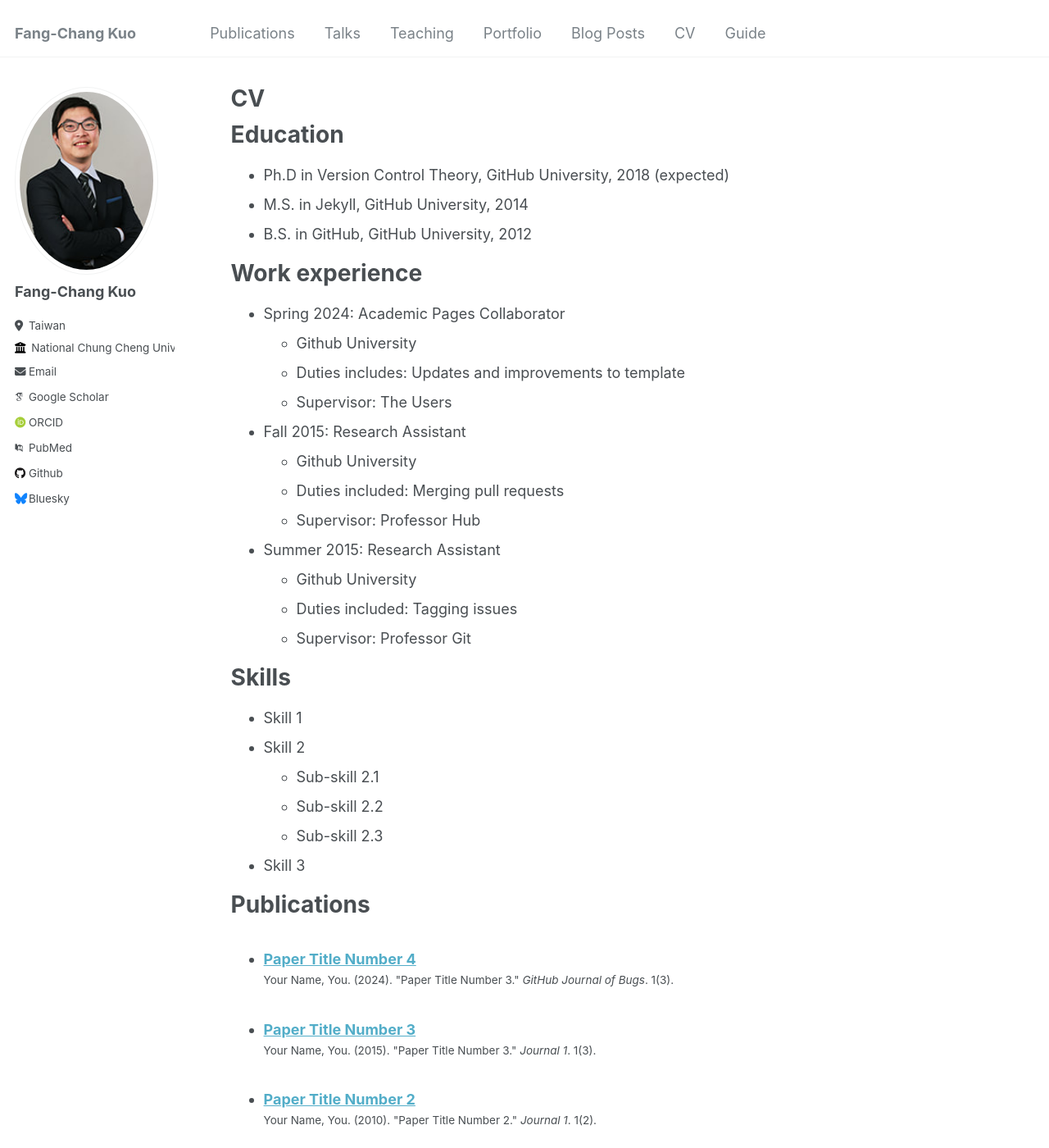
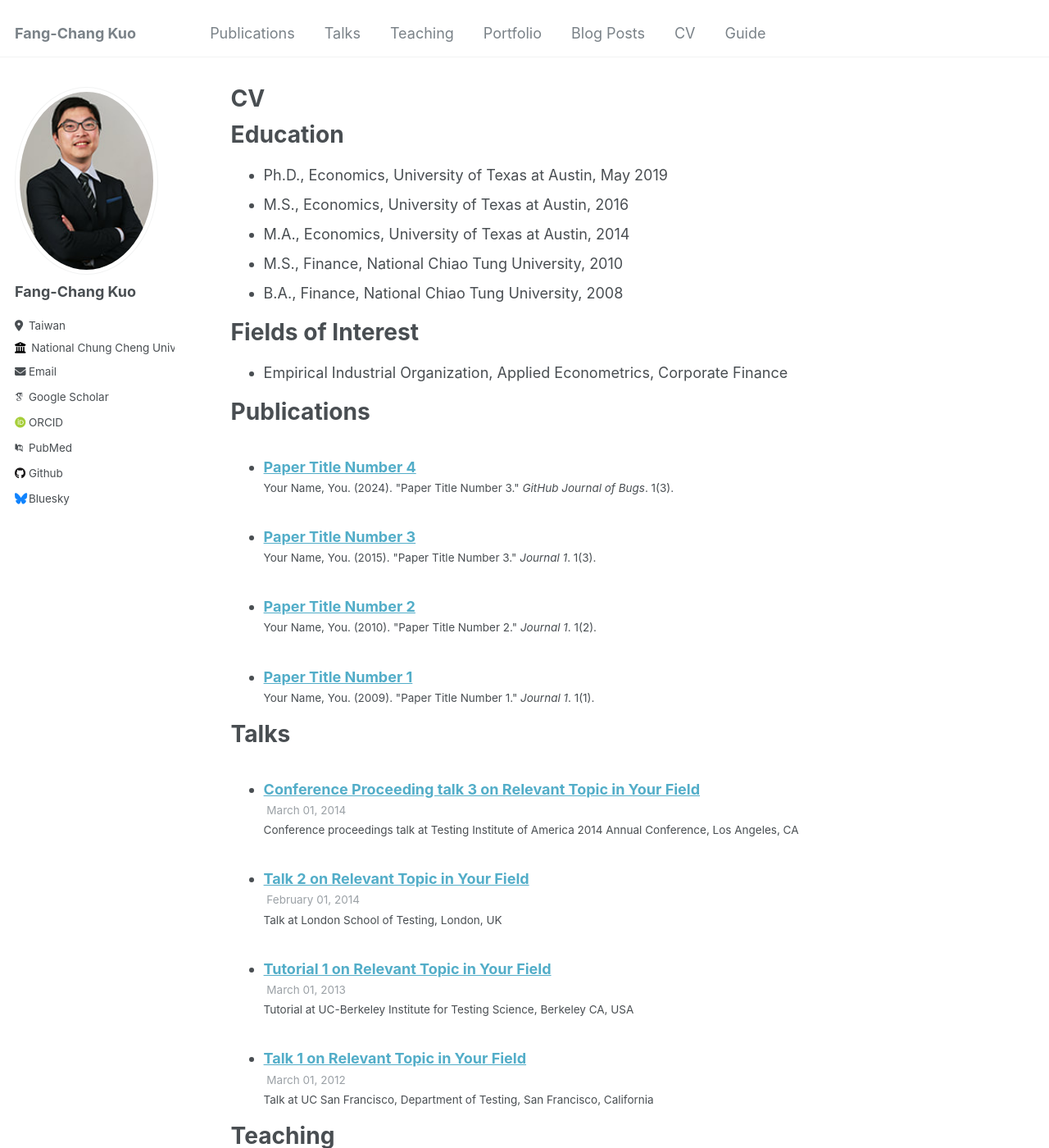
Before and after one commit to fangchangkuo/fangchangkuo.github.io, a Jekyll site: the page built from _pages/cv.md, in a window 1280 px wide and 1400 px high. Shown: the whole window at 82% size. Built offline with Jekyll 4.4.1, drawn with Linux system fonts in a browser that asks for light colours; some web fonts are replaced.

Commit message:
Update cv.md

```diff
--- a/_pages/cv.md
+++ b/_pages/cv.md
@@ -11,35 +11,16 @@ redirect_from:
 
 Education
 ======
-* Ph.D in Version Control Theory, GitHub University, 2018 (expected)
-* M.S. in Jekyll, GitHub University, 2014
-* B.S. in GitHub, GitHub University, 2012
+* Ph.D., Economics, University of Texas at Austin, May 2019
+* M.S., Economics, University of Texas at Austin, 2016
+* M.A., Economics, University of Texas at Austin, 2014
+* M.S., Finance, National Chiao Tung University, 2010
+* B.A., Finance, National Chiao Tung University, 2008
 
-Work experience
+Fields of Interest
 ======
-* Spring 2024: Academic Pages Collaborator
-  * Github University
-  * Duties includes: Updates and improvements to template
-  * Supervisor: The Users
+* Empirical Industrial Organization, Applied Econometrics, Corporate Finance
 
-* Fall 2015: Research Assistant
-  * Github University
-  * Duties included: Merging pull requests
-  * Supervisor: Professor Hub
-
-* Summer 2015: Research Assistant
-  * Github University
-  * Duties included: Tagging issues
-  * Supervisor: Professor Git
-
-Skills
-======
-* Skill 1
-* Skill 2
-  * Sub-skill 2.1
-  * Sub-skill 2.2
-  * Sub-skill 2.3
-* Skill 3
 
 Publications
 ======
```
